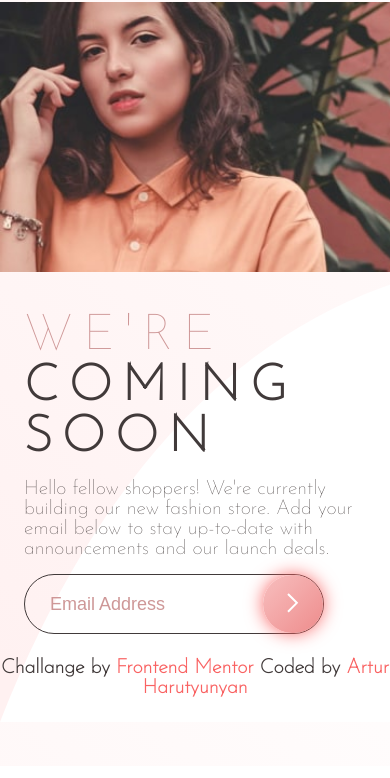
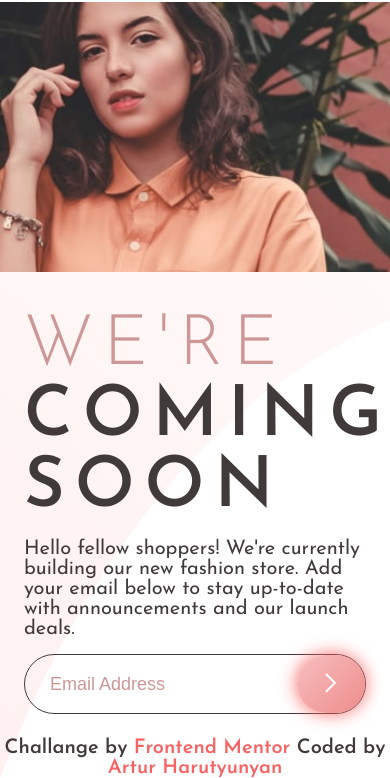
Before and after one commit to ArturHarutyunyan1/base-apparel-coming-soon-page, a plain HTML site: page index.html in a window 390 px wide. Shown: the part 78-856 px from the top of the page. Drawn offline with Linux system fonts and the light colour scheme.

Commit message:
Add files via upload

```diff
--- a/index.html
+++ b/index.html
@@ -12,7 +12,7 @@
     <div class="row">
         <div class="row-item" id="left">
             <div class="header">
-                <a href="#">
+                <a href="index.html">
                     <img src="img/logo.svg" alt="Logo">
                 </a>
             </div>
--- a/style.css
+++ b/style.css
@@ -1,4 +1,4 @@
-@import url('https://fonts.googleapis.com/css2?family=Josefin+Sans:wght@100&display=swap');
+@import url('https://fonts.googleapis.com/css2?family=Josefin+Sans:wght@300;400;600&display=swap');
 *{
     margin: 0;
     padding: 0;
@@ -7,6 +7,11 @@
 
 body{
     font-family: 'Josefin Sans', sans-serif;
+}
+
+::selection{
+    background-color: hsl(0, 6%, 24%);
+    color: hsl(0, 93%, 68%);
 }
 
 .row{
@@ -18,6 +23,8 @@ body{
 #left{
     width: 60%;
     background-image: url('img/bg-pattern-desktop.svg');
+    background-position: bottom bottom;
+    background-size: cover;
 }
 
 #right{
@@ -128,7 +135,7 @@ a{
     text-decoration: none;
 }
 
-@media (max-width: 900px){
+@media (max-width: 768px){
     .input-line{
         width: 100%;
     }
@@ -137,7 +144,7 @@ a{
     }
 }
 
-@media (max-width: 500px){
+@media (max-width: 600px){
     html,body{
         overflow-x: hidden;
     }
@@ -150,9 +157,10 @@ a{
     }
     .header{
         padding: 1.5rem;
+        background-color: white;
     }
     .title{
-        font-size: 50px;
+        font-weight: 600;
     }
     .subtitle{
         font-size: 20px;
@@ -169,7 +177,7 @@ a{
         display: block;
     }
     .input-line{
-        width: 300px;
+        width: 100%;
     }
     h3{
         font-size: 20px;
```
